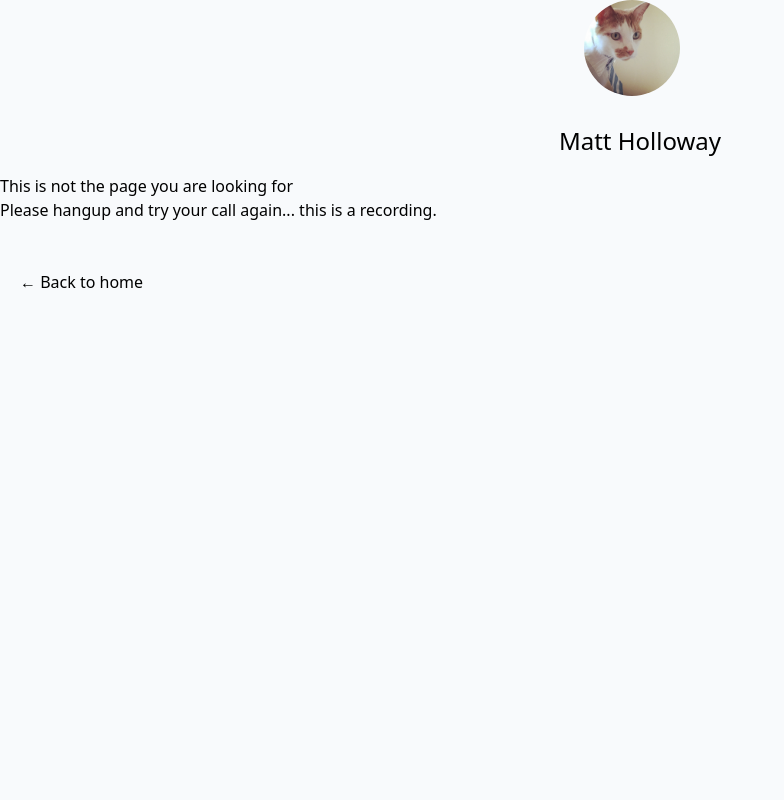
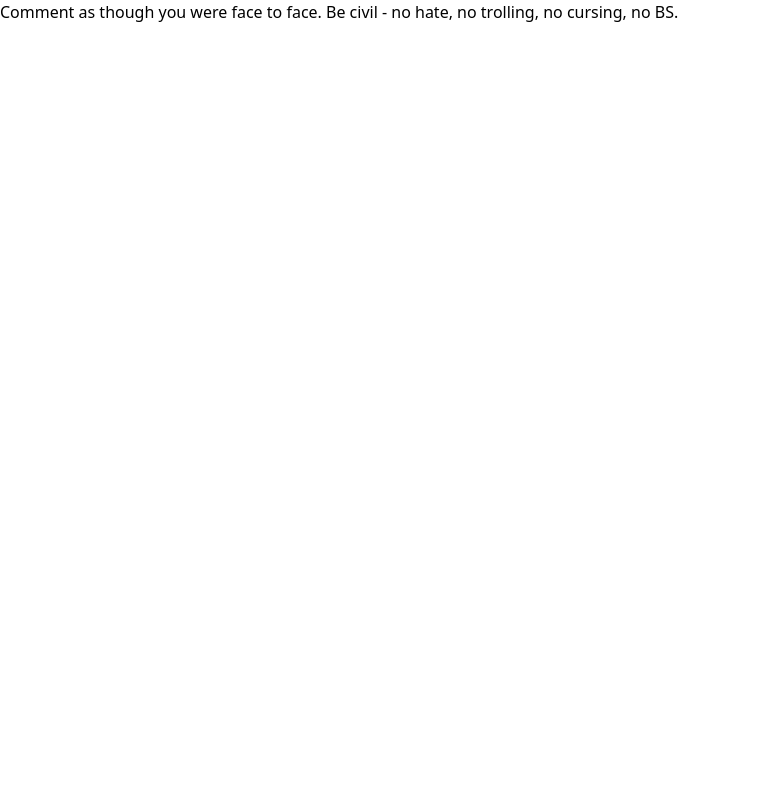
Before and after one commit to hollowmatt/nextly, a Next.js app in the folder next/nextblog/: page /comment in a window 1280 px wide. Before the commit this address had no page. Shown: the top 800 px of the page, without its empty margins (0-784 px from the left). Built offline with nearby package versions, Linux system fonts and the light colour scheme.

Commit message:
comment file for disqus

```diff
--- /dev/null
+++ b/next/nextblog/pages/comment.js
@@ -0,0 +1,8 @@
+export default function Comment() {
+
+    return (
+      <p>
+        Comment as though you were face to face. Be civil - no hate, no trolling, no cursing, no BS.
+      </p>
+    )
+  }
```
